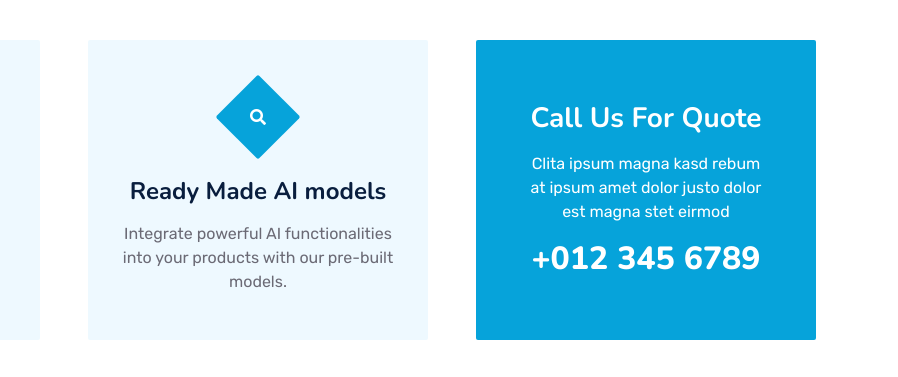
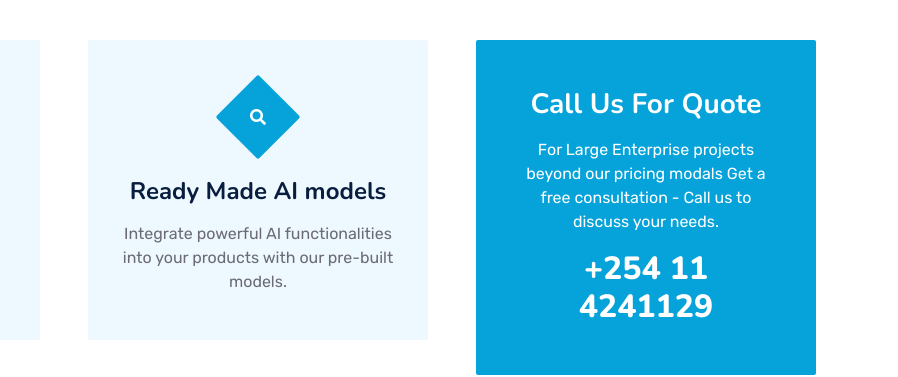
Before and after one commit to wawericom/wawericom, a plain HTML site: page index.html in a window 1280 px wide. Shown: the part 3020-3397 px from the top of the page, 382-1280 px from the left. Drawn offline with nearby package versions, Linux system fonts and the light colour scheme; animation ran at ten frames a second.

Commit message:
Update index.html

```diff
--- a/index.html
+++ b/index.html
@@ -371,8 +371,8 @@
                 <div class="col-lg-4 col-md-6 wow zoomIn" data-wow-delay="0.9s">
                     <div class="position-relative bg-primary rounded h-100 d-flex flex-column align-items-center justify-content-center text-center p-5">
                         <h3 class="text-white mb-3">Call Us For Quote</h3>
-                        <p class="text-white mb-3">Clita ipsum magna kasd rebum at ipsum amet dolor justo dolor est magna stet eirmod</p>
-                        <h2 class="text-white mb-0">+012 345 6789</h2>
+                        <p class="text-white mb-3">For Large Enterprise projects beyond our pricing modals Get a free consultation - Call us to discuss your needs.</p>
+                        <h2 class="text-white mb-0">+254 11 4241129</h2>
                     </div>
                 </div>
             </div>
```
